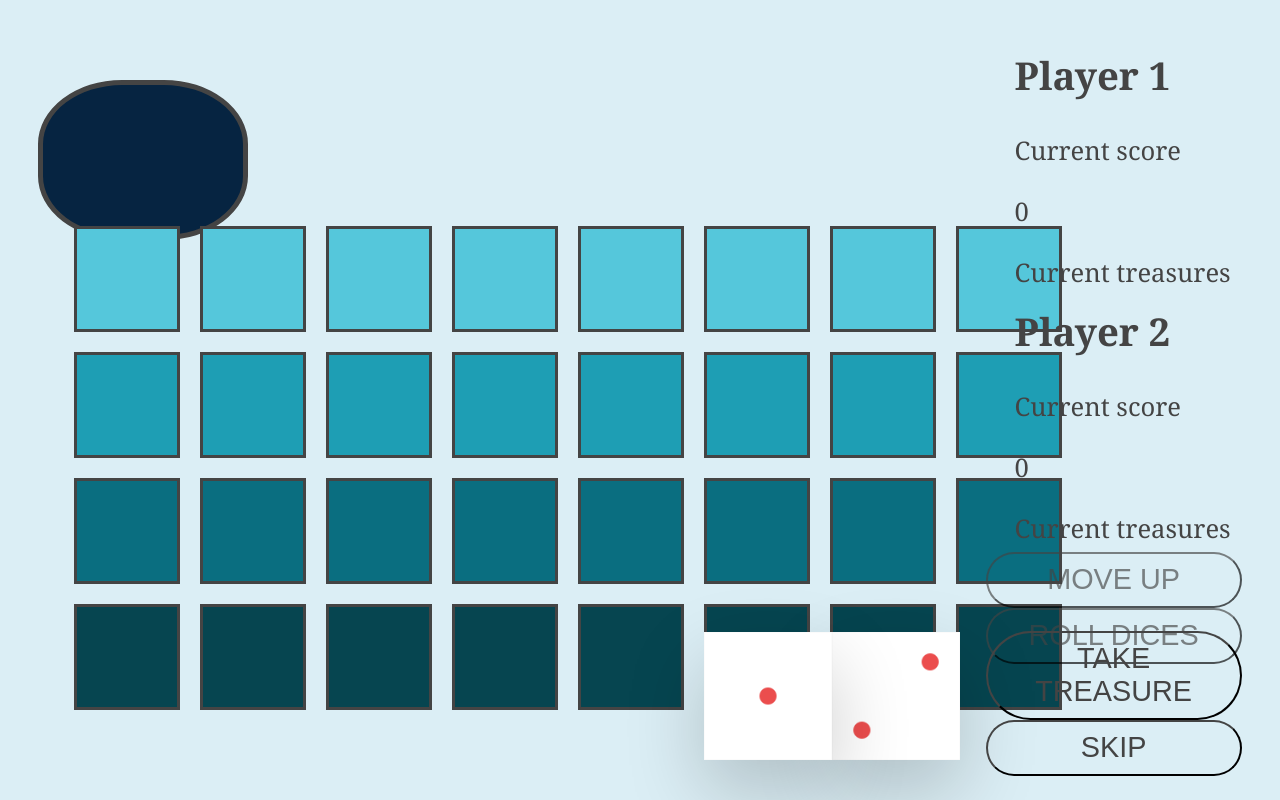
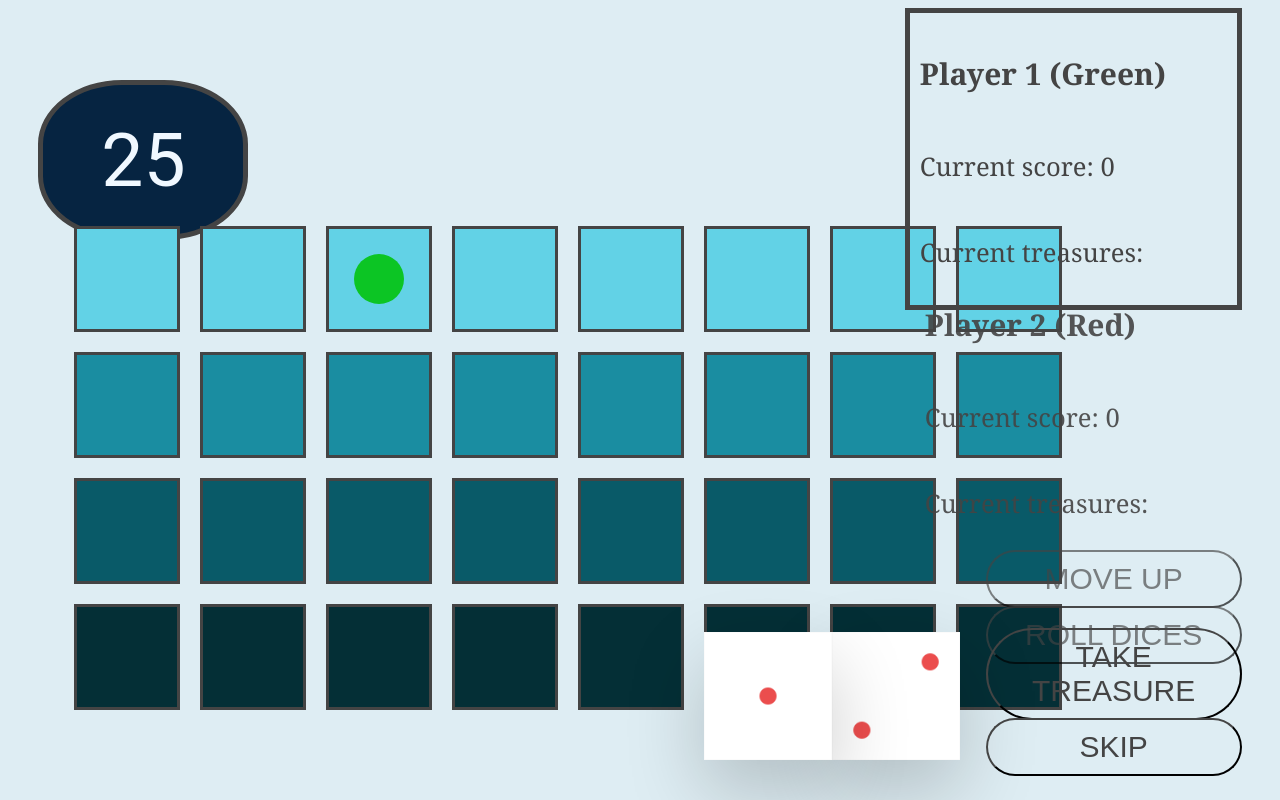
Before and after one commit to Nailgy/Deep_sea_game, a website: page index.html in a window 1280 px wide. Both pictures are taken after a click on the button "ROLL DICES". Drawn offline with Linux system fonts and the light colour scheme.

Commit message:
Display of game info for multiple elements

```diff
--- a/index.html
+++ b/index.html
@@ -4,32 +4,36 @@
   <meta charset="UTF-8">
   <meta http-equiv="X-UA-Compatible" content="IE=edge">
   <meta name="viewport" content="width=device-width, initial-scale=1.0">
-  <title>Deep Sea Game</title>
+  <title>Deep Sea</title>
   <link rel="stylesheet" href="style.css">
 </head>
 <body>
-  <div class="submarine"></div>
+  <div class="submarine">
+    <p class ="oxygen">25</p>
+  </div>
   <div class="game--field"></div>
 
   <section class ="player player--0 player--active">
-    <h2 class="name" id="name--0">Player 1</h2>
+    <h3 class="name" id="name--0">Player 1 (Green)</h2>
     <div class="current">
-      <p class="current-label">Current score</p>
+      <p class="current-label">Current score:</p>
       <p class="current-score" id="current--0">0</p>
     </div>
     <div class="current">
-      <p class="current-label">Current treasures</p>
+      <p class="current-label">Current treasures:</p>
+      <p class="treasures treasures--0"></p>
 
     </div>
   </section>
   <section class ="player player--1">
-    <h2 class="name" id="name--1">Player 2</h2>
+    <h3 class="name" id="name--1">Player 2 (Red)</h2>
     <div class="current">
-      <p class="current-label">Current score</p>
+      <p class="current-label">Current score:</p>
       <p class="current-score" id="current--1">0</p>
     </div>
     <div class="current">
-      <p class="current-label">Current treasures</p>
+      <p class="current-label">Current treasures:</p>
+      <p class="treasures treasures--1"></p>
 
     </div>
   </section>
--- a/script.js
+++ b/script.js
@@ -11,13 +11,18 @@ const SUBMARINE = { value: -1, isFree: true };
 const DOWNWARDS = 1;
 const UPWARDS = -1;
 
+const oxygenEl = document.querySelector('.oxygen');
+const player0El = document.querySelector('.player--0');
+const player1El = document.querySelector('.player--1');
 const btnMoveUp = document.querySelector('.btn--moveup');
 const btnRoll = document.querySelector('.btn--roll');
 const btnTake = document.querySelector('.btn--take');
 const btnSkip = document.querySelector('.btn--skip');
 const dice0El = document.querySelector('.dice--0');
 const dice1El = document.querySelector('.dice--1');
-const tilesArray = ['submarine']; // need to place div with submarine here
+const submarineEl = document.querySelector('.submarine');
+const tilesArray = [submarineEl];
+
 
 const drawField = () => {
   const gameField = document.querySelector('.game--field');
@@ -35,12 +40,7 @@ const drawField = () => {
     tilesArray.push(...lineOfTiles);
   }
 };
-
 drawField();
-
-/*const clickable = (button) => {
-  button.classList.remove('disabled')
-}*/
 
 const unclickable = (button) => {
   button.classList.add('disabled');
@@ -50,13 +50,40 @@ const swapClickablity = (...buttons) => {
   for (const button of buttons) {
     if (button.classList.contains('disabled')) {
       button.classList.remove('disabled');
-    } else {
+    }
+    else {
       button.classList.add('disabled');
     }
   }
 };
 
-console.dir(tilesArray);
+const updateInfo = (element, info) => {
+  element.textContent = info;
+}
+
+const highlightActive = () => {
+  player0El.classList.toggle('player--active');
+  player1El.classList.toggle('player--active');
+}
+
+const placeEmptyTile = (index) => {
+  const curTile = tilesArray[index];
+  curTile.classList.add('empty');
+}
+
+const moveChip = (curPos, newPos, activeIndex) => {
+  const curTile = tilesArray[curPos];
+  const newTile = tilesArray[newPos];
+  if (curPos) {
+    curTile.removeChild(curTile.firstChild);
+  }
+  if (newPos) {
+    const tile = document.createElement('div');
+    tile.className = `chip chip--${activeIndex}`;
+    newTile.appendChild(tile);
+  }
+}
+
 const dup = (value, number) => {
   const arr = new Array(number);
   arr.fill(value);
@@ -255,9 +282,7 @@ class Field {
 }
 
 const field = new Field(TREASURES_AT_1_LEVEL, LEVELS_OF_TREASURES, MAX_OXYGEN, NUM_OF_PLAYERS);
-//now do only js mechanics of game, html & css realisation will be added later
 
-//making skip and take button inactive in css
 btnMoveUp.addEventListener('click', () => {
   field.activePlayer.moveUp();
   swapClickablity(btnMoveUp);
@@ -268,26 +293,25 @@ btnRoll.addEventListener('click', () => {
   const value = rollTwoDices(DICE_VALUES);
   console.dir(value + ' on dices');
   const dir = field.activePlayer.direction;
-  const pos = field.activePlayer.position;
+  const curPos = field.activePlayer.position;
   const num = field.activePlayer.numberOfTreasures();
   field.reduceOxygen(num);
+  updateInfo(oxygenEl, field.currentOxygen);
   console.dir(field.currentOxygen + ' oxygen left \n');
 
-  let newPos;
-  if (dir === DOWNWARDS) {
-    newPos = field.movePlayerDown(pos, value, num);
-  } else {
-    newPos = field.movePlayerUp(pos, value, num);
-  }
+  const newPos = (dir === DOWNWARDS) ?
+  field.movePlayerDown(curPos, value, num) :
+  field.movePlayerUp(curPos, value, num);
+
   field.activePlayer.changePos(newPos);
   console.dir('new placement of Player' + field.activeIndex + ' is ' + newPos);
-  //moving player to new position on screen
 
   if (field.activePlayer.position === 0) {
     field.activePlayer.save();
     console.dir('Player' + field.activeIndex + ' saved and got ' + field.activePlayer.totalPoints);
-    //display totalPoints of activePlayer;
   }
+
+  moveChip(curPos, newPos, field.activeIndex);
   swapClickablity(btnRoll, btnSkip);
   if (field.tiles[newPos].value) {
     swapClickablity(btnTake);
@@ -299,25 +323,26 @@ btnTake.addEventListener('click', () => {
   const treasure = field.takeTresure(pos);
   if (treasure > 0) {
     field.activePlayer.addTreasure(treasure);
+    placeEmptyTile(pos);
   }
-  //removing treasure from field and giving it to player
-  console.dir('Player' + field.activeIndex + ' got a treasure ' + treasure);
+  const currTreasuresEl = document.querySelector(`.treasures--${field.activeIndex}`);
+  updateInfo(currTreasuresEl, field.activePlayer.treasures.toString());
   field.checkOxygen();
   field.swapPlayer();
+  highlightActive();
   swapClickablity(btnRoll, btnTake, btnSkip);
   if (field.activePlayer.direction === DOWNWARDS) {
     swapClickablity(btnMoveUp);
   }
-  //blurring old player and making active another
 });
 
 btnSkip.addEventListener('click', () => {
   field.checkOxygen();
   field.swapPlayer();
+  highlightActive();
   swapClickablity(btnRoll, btnSkip);
   if (field.activePlayer.direction === DOWNWARDS) {
     swapClickablity(btnMoveUp);
   }
   unclickable(btnTake);
-  //blurring old player and making active another
 });
--- a/style.css
+++ b/style.css
@@ -1,6 +1,6 @@
 body {
-  background-color: #dbeef5;
-  font-family: Cambria, Cochin, Georgia, Times, 'Times New Roman', serif;
+  background-color: #deedf3;
+  font-family: Cambria;
 }
 
 .submarine {
@@ -12,6 +12,15 @@ body {
   border: thick solid #444;
   background-color: #062441;
   border-radius: 40%;
+  display: flex;
+  align-items: center;
+  justify-content: center;
+}
+
+.oxygen {
+  font-size: 75px;
+  font-family: Roboto;
+  color: aliceblue;
 }
 
 .game--field {
@@ -29,39 +38,57 @@ body {
   height: 100px;
   float: left;
   margin: 10px 10px 10px 10px;
+  display: flex;
+  align-items: center;
+  justify-content: center;
 }
 
 .level1 {
-  background-color: #55c7db;
+  background-color: #62d2e6;
 }
 
 .level2 {
-  background-color: #1e9eb4;
+  background-color: #1a8da1;
 }
 
 .level3 {
-  background-color: #0a6e80;
+  background-color: #095a68;
 }
 
 .level4 {
-  background-color: #064550;
+  background-color: #042f36;
 }
 
-.transparent {
-  opacity: 0.5;
+.empty {
+  background-color: rgb(201, 207, 228);
+  border-radius: 50%;
 }
 
+.chip {
+  width: 50px;
+  height: 50px;
+  margin: 10px;
+  border-radius: 50%;
+}
+
+.chip--0 {
+  background-color: rgb(12, 197, 36);
+
+}
+
+.chip--1 {
+  background-color: rgb(202, 32, 32);
+}
 
 .player {
   position: absolute;
-  width: 17%;
+  width: 24%;
   right: 3%;
   color: #444;
   background: none;
-  border-color:#444;
   font-size: 1.6rem;
   padding: 0.6rem;
-  border-radius: 50rem;
+  opacity: 90%;
 }
 
 .player--0 {
@@ -72,6 +99,23 @@ body {
   top: 33%;
 }
 
+.player--active {
+  border: #444 thick solid;
+  opacity: 100%;
+}
+
+.current-label {
+  display: inline-block;
+}
+
+.current-score {
+  display: inline-block;
+}
+
+.treasures {
+  display: inline-block;
+}
+
 .btn {
   position: absolute;
   width: 20%;
@@ -79,11 +123,11 @@ body {
   color: #444;
   background: none;
   border-color:#444;
-  font-size: 1.8rem;
+  font-size: 30px;
   text-transform: uppercase;
   font-weight: 500;
   cursor: pointer;
-  padding: 0.6rem;
+  padding: 10px;
   border-radius: 50rem;
 }
 
```
